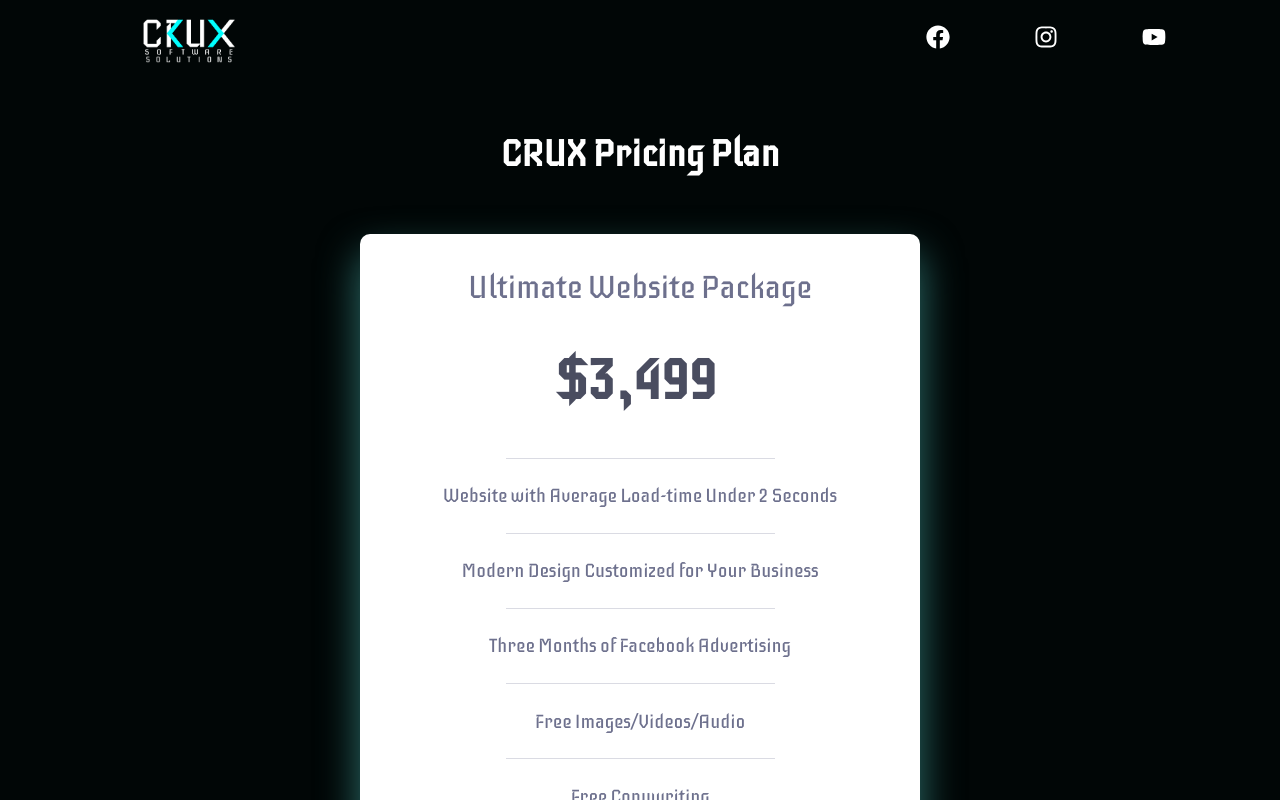
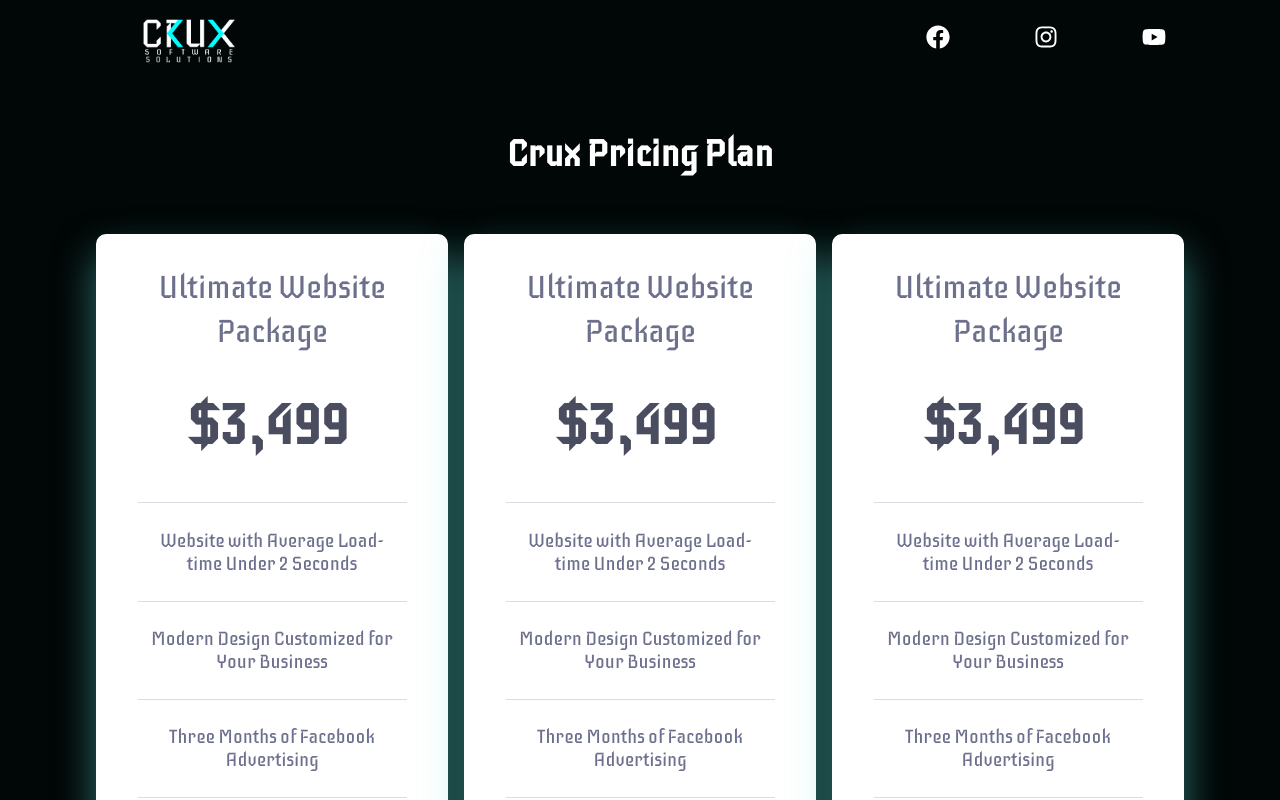
Before and after one commit to mroberson11/cruxmockup, a Next.js app: page /pricing in a window 1280 px wide. Built offline with nearby package versions, Linux system fonts and the light colour scheme.

Commit message:
Update Pricing Page

```diff
--- a/src/components/PricesInfo/PriceCardElements.js
+++ b/src/components/PricesInfo/PriceCardElements.js
@@ -10,14 +10,14 @@ export const PriceCardContainer = styled.div`
   color: ${(props) =>
     props.planType === "professional" ? "white" : colors.grayishBlue};
   width: 100%;
-  width: 32.6rem;
+  width: 22rem;
   box-shadow: 0px 20px 40px rgb(92, 224, 215, 0.5);
   border-radius: 10px;
   text-align: center;
   padding: 3rem;
   margin: 1.6rem 0;
   @media (min-width: 1060px) {
-    width: 35rem;
+    width: 22rem;
     min-height: ${(props) =>
       props.planType === "professional" ? "501px" : "453px"};
     padding: ${(props) =>
--- a/src/components/PricesInfo/index.js
+++ b/src/components/PricesInfo/index.js
@@ -21,8 +21,10 @@ const PricesInfo = () => {
     <>
       <Container>
         <AltNav />
-        <PricesH1>CRUX Pricing Plan</PricesH1>
+        <PricesH1>Crux Pricing Plan</PricesH1>
         <PricesWrapper>
+          <PriceCard key={"annual"} option={"yes"} productDetails={"no"} productCost={"6969"} />
+          <PriceCard key={"annual"} option={"yes"} productDetails={"no"} />
           <PriceCard key={"annual"} option={"yes"} productDetails={"no"} />
         </PricesWrapper>
         <Footer />
```
Also changed, not shown: 1 other file (tests, documents, lock files or other folders).
